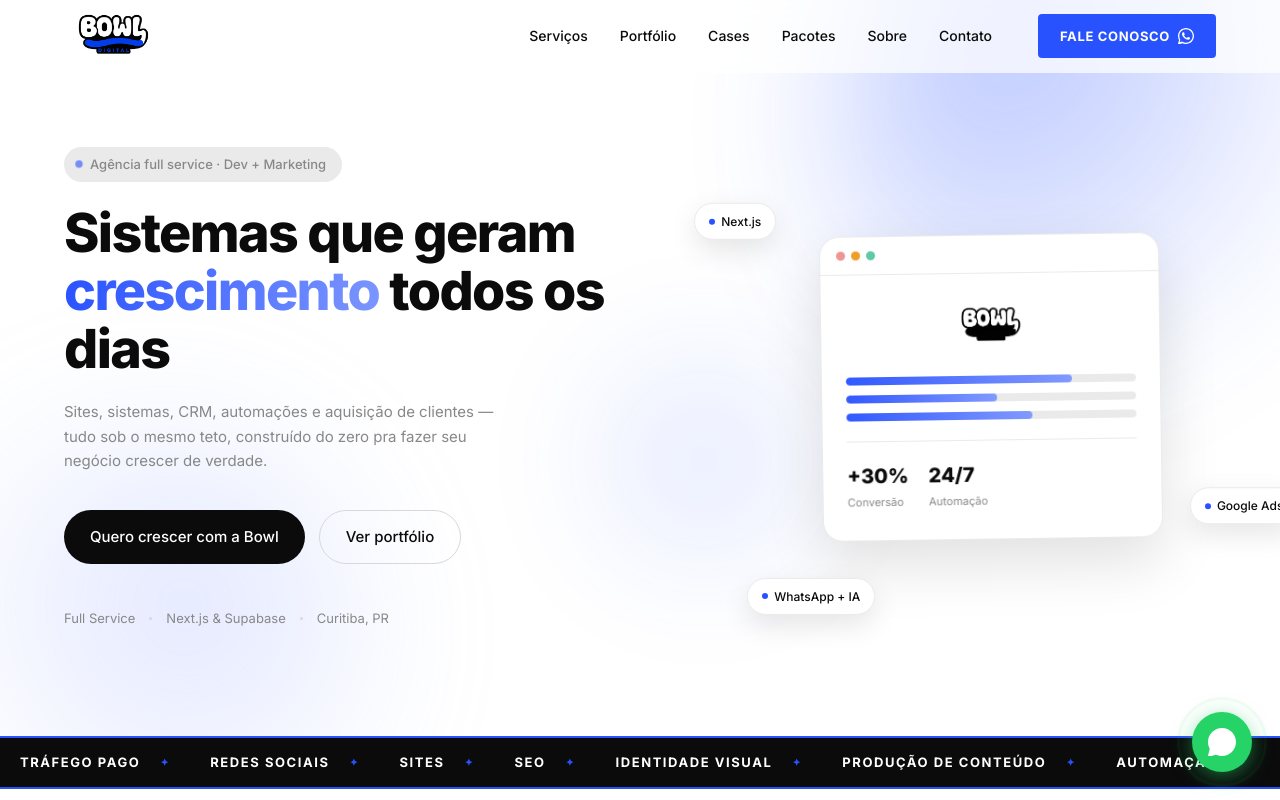
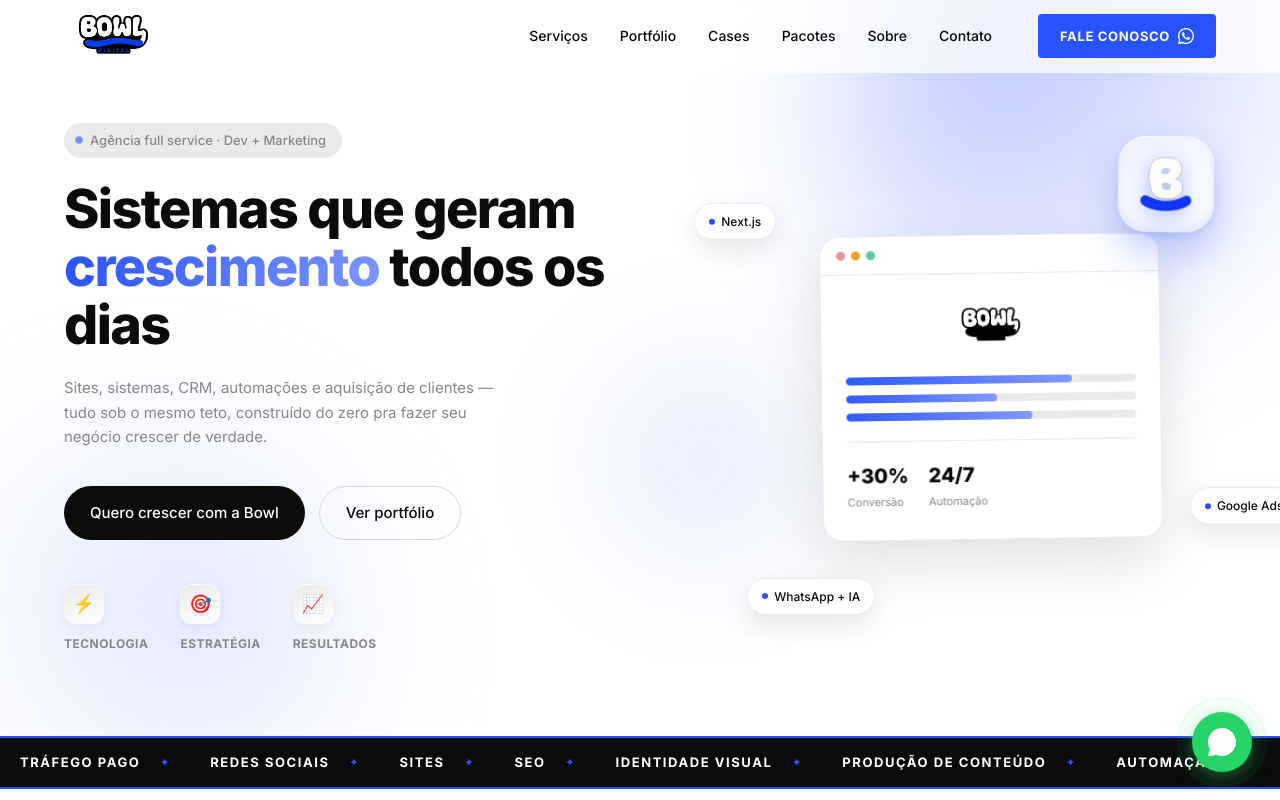
Before and after one commit to comunidadevencedores-lgtm/flip-agency, a Next.js app: page / in a window 1280 px wide. Shown: the top 800 px of the page. Built offline with nearby package versions, Linux system fonts and the light colour scheme.

Commit message:
Add files via upload

```diff
--- a/src/components/sections/Hero.module.css
+++ b/src/components/sections/Hero.module.css
@@ -178,22 +178,70 @@
   transform: translateY(-2px);
 }
 
-.trust {
+.iconRow {
   display: flex;
-  align-items: center;
-  gap: 14px;
+  gap: 32px;
   margin-top: 44px;
-  font-size: 13px;
-  color: var(--gray-500);
   animation: fadeUp 0.7s 0.4s ease both;
 }
 
-.trust i {
-  width: 3px;
-  height: 3px;
-  border-radius: 50%;
-  background: var(--gray-200);
-  font-style: normal;
+.iconItem {
+  display: flex;
+  flex-direction: column;
+  align-items: flex-start;
+  gap: 10px;
+}
+
+.iconItem span:last-child {
+  font-size: 12px;
+  font-weight: 600;
+  letter-spacing: 0.04em;
+  text-transform: uppercase;
+  color: var(--gray-500);
+}
+
+.iconBadge {
+  display: flex;
+  align-items: center;
+  justify-content: center;
+  width: 40px;
+  height: 40px;
+  font-size: 18px;
+  border-radius: 12px;
+  background: linear-gradient(160deg, var(--gray-100), var(--white));
+  box-shadow: 0 4px 14px rgba(11, 11, 11, 0.06), inset 0 1px 0 rgba(255,255,255,0.6);
+}
+
+/* Selo do B com glow/profundidade */
+.glowBadge {
+  position: absolute;
+  top: -34px;
+  right: 8%;
+  width: 96px;
+  height: 96px;
+  border-radius: 28px;
+  display: flex;
+  align-items: center;
+  justify-content: center;
+  background: linear-gradient(155deg, #eef1ff, #ffffff);
+  box-shadow:
+    0 20px 40px rgba(41, 82, 255, 0.28),
+    0 4px 10px rgba(11, 11, 11, 0.08),
+    inset 0 1px 1px rgba(255,255,255,0.9),
+    inset 0 -6px 10px rgba(41, 82, 255, 0.12);
+  z-index: 2;
+  animation: floatBadge 5s ease-in-out infinite;
+}
+
+.glowBadgeImg {
+  width: 56px;
+  height: auto;
+  filter: drop-shadow(0 6px 10px rgba(41, 82, 255, 0.35));
+}
+
+@keyframes floatBadge {
+  0%, 100% { transform: translateY(0) rotate(-4deg); }
+  50% { transform: translateY(-10px) rotate(2deg); }
 }
 
 /* ---------- Card flutuante ---------- */
@@ -381,8 +429,11 @@
   .content { padding-right: 0; text-align: center; }
   .sub { margin-left: auto; margin-right: auto; }
   .actions { justify-content: center; }
-  .trust { justify-content: center; }
+  .iconRow { justify-content: center; }
+  .iconItem { align-items: center; }
   .visual { min-height: 320px; }
+  .glowBadge { top: -20px; right: 6%; width: 76px; height: 76px; }
+  .glowBadgeImg { width: 42px; }
   .chip1 { left: 2%; }
   .chip2 { right: 2%; }
   .heading { font-size: clamp(32px, 6vw, 48px); }
@@ -393,10 +444,11 @@
   .actions { flex-direction: column; }
   .actions a { width: 100%; justify-content: center; }
   .card { width: 280px; }
+  .iconRow { gap: 22px; }
 }
 
 @media (prefers-reduced-motion: reduce) {
-  .blob1, .blob2, .blob3, .card, .bar, .chip1, .chip2, .chip3, .tagDot {
+  .blob1, .blob2, .blob3, .card, .bar, .chip1, .chip2, .chip3, .tagDot, .glowBadge {
     animation: none !important;
   }
 }
--- a/src/components/sections/Hero.tsx
+++ b/src/components/sections/Hero.tsx
@@ -14,6 +14,7 @@ export default function Hero() {
 
       <div className={`container ${styles.inner}`}>
         <div className={styles.content}>
+
           <div className={styles.tag}>
             <span className={styles.tagDot} />
             Agência full service · Dev + Marketing
@@ -44,17 +45,34 @@ export default function Hero() {
             </Link>
           </div>
 
-          <div className={styles.trust}>
-            <span>Full Service</span>
-            <i />
-            <span>Next.js &amp; Supabase</span>
-            <i />
-            <span>Curitiba, PR</span>
+          <div className={styles.iconRow}>
+            <div className={styles.iconItem}>
+              <span className={styles.iconBadge}>⚡</span>
+              <span>Tecnologia</span>
+            </div>
+            <div className={styles.iconItem}>
+              <span className={styles.iconBadge}>🎯</span>
+              <span>Estratégia</span>
+            </div>
+            <div className={styles.iconItem}>
+              <span className={styles.iconBadge}>📈</span>
+              <span>Resultados</span>
+            </div>
           </div>
         </div>
 
-        {/* VISUAL — card flutuante + chips */}
+        {/* VISUAL — card flutuante + selo com glow */}
         <div className={styles.visual} aria-hidden>
+          <div className={styles.glowBadge}>
+            <Image
+              src="/icon-bowl.png"
+              alt=""
+              width={120}
+              height={120}
+              className={styles.glowBadgeImg}
+            />
+          </div>
+
           <div className={styles.card}>
             <div className={styles.cardHead}>
               <span className={styles.dot} data-c="1" />
```
